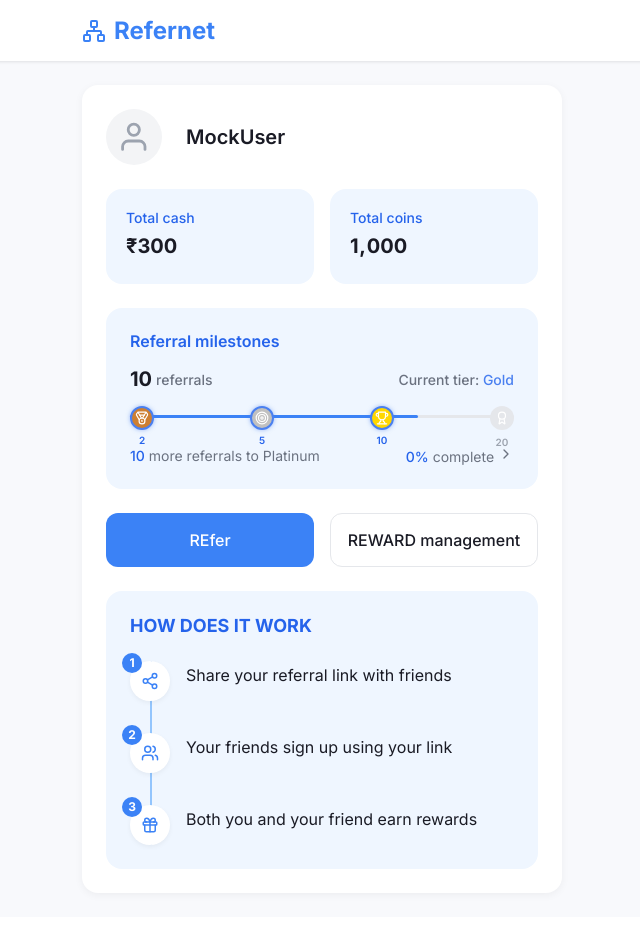
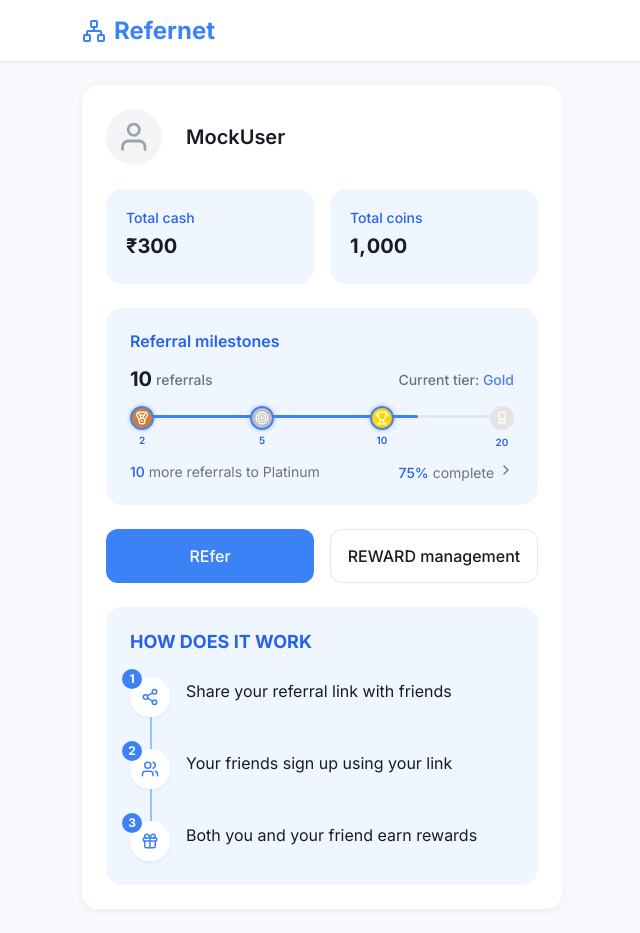
Before and after one commit to jitu660/referal, a React (Vite) app: page / in a window 1280 px wide. Shown: the whole page, without its empty margins (318-958 px from the left). Built offline with nearby package versions, Linux system fonts and the light colour scheme.

Commit message:
fix margin.

```diff
--- a/src/pages/ReferralPage.tsx
+++ b/src/pages/ReferralPage.tsx
@@ -239,7 +239,7 @@ const ProgressMessage = styled.div`
   justify-content: space-between;
   font-size: ${(props) => props.theme.fontSizes.sm};
   color: ${(props) => props.theme.colors.text.secondary};
-  margin-top: 0.75rem;
+  margin-top: 2rem;
 
   span {
     color: ${(props) => props.theme.colors.blue[600]};
@@ -615,7 +615,6 @@ const ReferralPage = ({ userId }: ReferralCardProps) => {
   const getCurrentMilestone = () => {
     if (!userInfo)
       return {
-        percentage: 0,
         currentMilestone: -1,
         nextMilestone: 0,
         referralsToNext: 2,
@@ -630,7 +629,6 @@ const ReferralPage = ({ userId }: ReferralCardProps) => {
     // Special case: If user has 0 referrals
     if (referralCount === 0) {
       return {
-        percentage: 0,
         currentMilestone: -1,
         nextMilestone: 0,
         referralsToNext: milestones[0].value,
@@ -660,7 +658,6 @@ const ReferralPage = ({ userId }: ReferralCardProps) => {
       const referralsToNext = nextValue - referralCount;
 
       return {
-        percentage,
         currentMilestone: currentMilestoneIndex,
         nextMilestone: currentMilestoneIndex + 1,
         referralsToNext,
@@ -672,7 +669,6 @@ const ReferralPage = ({ userId }: ReferralCardProps) => {
     // If at or above the highest tier
     if (currentMilestoneIndex === milestones.length - 1) {
       return {
-        percentage: 100,
         currentMilestone: currentMilestoneIndex,
         nextMilestone: null,
         referralsToNext: 0,
@@ -683,11 +679,9 @@ const ReferralPage = ({ userId }: ReferralCardProps) => {
 
     // If below the first tier but has some referrals
     const firstMilestoneValue = milestones[0].value;
-    const percentage = Math.min(Math.floor((referralCount / firstMilestoneValue) * 100), 99);
     const referralsToNext = firstMilestoneValue - referralCount;
 
     return {
-      percentage,
       currentMilestone: -1,
       nextMilestone: 0,
       referralsToNext,
@@ -696,8 +690,7 @@ const ReferralPage = ({ userId }: ReferralCardProps) => {
     };
   };
 
-  const { percentage, currentMilestone, nextMilestone, referralsToNext, isMaxTier, barFillPercentage } =
-    getCurrentMilestone();
+  const { currentMilestone, nextMilestone, referralsToNext, isMaxTier, barFillPercentage } = getCurrentMilestone();
 
   const getCurrentTierName = () => {
     if (currentMilestone < 0) return "Starter";
@@ -805,7 +798,7 @@ const ReferralPage = ({ userId }: ReferralCardProps) => {
                       {milestones.map((milestone, index) => {
                         const isActive = isMaxTier
                           ? true
-                          : index <= currentMilestone || (index === nextMilestone && percentage >= 50);
+                          : index <= currentMilestone || (index === nextMilestone && barFillPercentage >= 50);
                         const isAchieved = userInfo?.successfulReferralCount >= milestone.value;
 
                         return (
@@ -827,7 +820,7 @@ const ReferralPage = ({ userId }: ReferralCardProps) => {
                           <NextGoal>{referralsToNext}</NextGoal> more referrals to {getNextTierName()}
                         </div>
                         <div>
-                          <span>{Math.round(percentage)}%</span> complete <ChevronRight size={16} />
+                          <span>{Math.round(barFillPercentage)}%</span> complete <ChevronRight size={16} />
                         </div>
                       </>
                     )}
```
